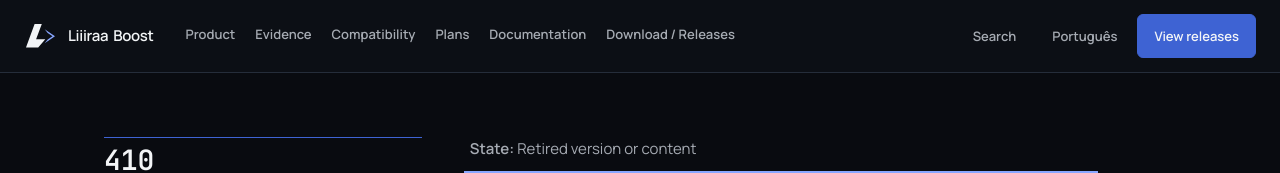
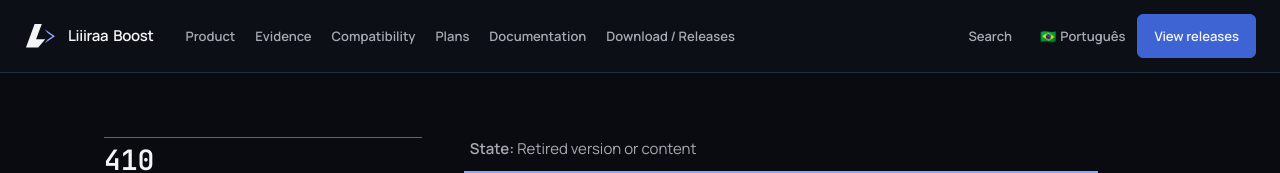
Before and after one commit to mateusoliveiradev1/LiiiraaBoostV3, a Next.js app in the folder apps/web/: page /en/gone in a window 1280 px wide. Shown: the top 173 px of the page. Built offline with nearby package versions, Linux system fonts and the light colour scheme; what @liiiraa/contracts-ts would draw is missing.

Commit message:
feat(03-49): author route-aware public shell
- project canonical task pillars with active route state

- preserve canonical paths in accessible bilingual locale switching

- collapse navigation into a native mobile disclosure below 960px

```diff
--- a/apps/web/src/app/[locale]/layout.tsx
+++ b/apps/web/src/app/[locale]/layout.tsx
@@ -11,28 +11,20 @@
 
 import {
   accountBoundaryHref,
-  localizedPublicHref,
   publicBoundaryHref,
-  publicNavigation,
   routing,
 } from '../../public-boundary';
+import { PublicNavigation, type PublicNavigationCopy } from '../../public-navigation';
 
 type PublicLocaleLayoutProps = Readonly<{
   children: ReactNode;
   params: Promise<{ locale: string }>;
 }>;
 
-type PublicCopy = Readonly<{
+type PublicCopy = PublicNavigationCopy & Readonly<{
   account: string;
   brandDescription: string;
   footerNavigation: string;
-  language: string;
-  localeName: string;
-  menu: string;
-  navigation: Readonly<Record<string, string>>;
-  primaryNavigation: string;
-  releases: string;
-  search: string;
   skip: string;
 }>;
 
@@ -40,9 +32,8 @@
   'pt-BR': Object.freeze({
     account: 'Conta',
     brandDescription: 'Otimização de jogos explicável, mensurável e reversível para Windows.',
+    current: 'página atual',
     footerNavigation: 'Navegação complementar',
-    language: 'Idioma',
-    localeName: 'English',
     menu: 'Menu',
     navigation: Object.freeze({
       'docs-index': 'Documentação',
@@ -60,9 +51,8 @@
   en: Object.freeze({
     account: 'Account',
     brandDescription: 'Explainable, measurable, reversible Windows gaming optimization.',
+    current: 'current page',
     footerNavigation: 'Supplementary navigation',
-    language: 'Language',
-    localeName: 'Português',
     menu: 'Menu',
     navigation: Object.freeze({
       'docs-index': 'Documentation',
@@ -124,22 +114,6 @@
   </a>
 );
 
-const NavigationLinks = ({
-  copy,
-  locale,
-}: {
-  readonly copy: PublicCopy;
-  readonly locale: (typeof routing.locales)[number];
-}) => (
-  <>
-    {publicNavigation.map((route) => (
-      <a href={localizedPublicHref(route, locale)} key={route.id}>
-        {copy.navigation[route.id]}
-      </a>
-    ))}
-  </>
-);
-
 export default async function PublicLocaleLayout({ children, params }: PublicLocaleLayoutProps) {
   const { locale } = await params;
 
@@ -150,7 +124,6 @@
   setRequestLocale(locale);
 
   const copy = COPY[locale];
-  const alternateLocale = locale === 'pt-BR' ? 'en' : 'pt-BR';
 
   return (
     <html data-density="comfortable" lang={locale}>
@@ -163,57 +136,7 @@
           <div className="public-header__bar">
             <Brand locale={locale} />
 
-            <nav
-              aria-label={copy.primaryNavigation}
-              className="public-navigation public-navigation--desktop"
-            >
-              <NavigationLinks copy={copy} locale={locale} />
-            </nav>
-
-            <div className="public-header__actions">
-              <a
-                aria-label={`${copy.search} · Liiiraa Boost`}
-                className="public-action public-action--quiet"
-                href={publicBoundaryHref('public-search', locale)}
-              >
-                {copy.search}
-              </a>
-              <a
-                aria-label={`${copy.language}: ${copy.localeName}`}
-                className="public-action public-action--quiet"
-                href={`/${alternateLocale}`}
-                hrefLang={alternateLocale}
-                lang={alternateLocale}
-              >
-                {copy.localeName}
-              </a>
-              <a
-                className="public-action public-action--primary"
-                href={publicBoundaryHref('releases-index', locale)}
-              >
-                {copy.releases}
-              </a>
-            </div>
-
-            <details className="public-mobile-menu">
-              <summary>{copy.menu}</summary>
-              <div className="public-mobile-menu__surface">
-                <div className="public-mobile-menu__heading">
-                  <Brand locale={locale} />
-                  <span>{copy.menu}</span>
-                </div>
-                <nav aria-label={copy.primaryNavigation} className="public-navigation">
-                  <NavigationLinks copy={copy} locale={locale} />
-                </nav>
-                <div className="public-mobile-menu__actions">
-                  <a href={publicBoundaryHref('public-search', locale)}>{copy.search}</a>
-                  <a href={`/${alternateLocale}`} hrefLang={alternateLocale} lang={alternateLocale}>
-                    {copy.localeName}
-                  </a>
-                  <a href={publicBoundaryHref('releases-index', locale)}>{copy.releases}</a>
-                </div>
-              </div>
-            </details>
+            <PublicNavigation copy={copy} locale={locale} />
           </div>
         </header>
 
--- a/apps/web/src/app/public-shell.css
+++ b/apps/web/src/app/public-shell.css
@@ -102,9 +102,16 @@
 }
 
 .public-navigation {
+  min-inline-size: 0;
+}
+
+.public-navigation ul {
   display: flex;
   align-items: center;
   gap: var(--lb-space-1);
+  margin: 0;
+  padding: 0;
+  list-style: none;
 }
 
 .public-navigation a,
@@ -124,11 +131,40 @@
   color: var(--lb-text-primary);
 }
 
+.public-navigation a[data-current='page'] {
+  color: var(--lb-text-primary);
+  box-shadow: inset 0 -2px 0 var(--lb-cobalt-signal);
+}
+
+.public-visually-hidden {
+  position: absolute;
+  inline-size: 1px;
+  block-size: 1px;
+  margin: -1px;
+  padding: 0;
+  overflow: hidden;
+  clip: rect(0 0 0 0);
+  clip-path: inset(50%);
+  white-space: nowrap;
+}
+
 .public-header__actions {
   display: flex;
   align-items: center;
   gap: var(--lb-space-1);
   margin-inline-start: auto;
+}
+
+.public-header__actions .lb-web-locale-switcher {
+  display: inline-flex;
+  gap: var(--lb-space-1);
+  align-items: center;
+  min-block-size: 44px;
+  padding-inline: var(--lb-space-2);
+  color: var(--lb-text-secondary);
+  font-size: var(--lb-text-label-size);
+  font-weight: var(--lb-weight-semibold);
+  text-decoration: none;
 }
 
 .public-action {
@@ -331,7 +367,7 @@
   .public-mobile-menu__surface {
     position: fixed;
     z-index: var(--lb-layer-modal);
-    inset: 0;
+    inset: 64px 0 0;
     display: grid;
     align-content: start;
     gap: var(--lb-space-4);
@@ -340,17 +376,7 @@
     background: var(--lb-surface-canvas);
   }
 
-  .public-mobile-menu__heading {
-    display: flex;
-    align-items: center;
-    justify-content: space-between;
-    min-block-size: 48px;
-    padding-block-end: var(--lb-space-3);
-    border-block-end: 1px solid var(--lb-line-subtle);
-    color: var(--lb-text-tertiary);
-  }
-
-  .public-mobile-menu .public-navigation {
+  .public-mobile-menu .public-navigation ul {
     display: grid;
     align-items: stretch;
   }
@@ -367,6 +393,12 @@
   .public-mobile-menu__actions {
     display: grid;
     gap: var(--lb-space-1);
+  }
+
+  .public-mobile-menu__actions .lb-web-locale-switcher {
+    display: flex;
+    gap: var(--lb-space-1);
+    align-items: center;
   }
 
   .public-mobile-menu__actions a:last-child {
@@ -429,7 +461,8 @@
   }
 
   .public-action--primary,
-  .public-mobile-menu__actions a:last-child {
+  .public-mobile-menu__actions a:last-child,
+  .public-navigation a[data-current='page'] {
     border-color: ButtonText;
     color: ButtonText;
     background: ButtonFace;
--- /dev/null
+++ b/apps/web/src/public-navigation.tsx
@@ -0,0 +1,164 @@
+'use client';
+
+import { resolveLocalizedCurrentRoute, matchWebRoute, type WebLocale } from '@liiiraa/web-core';
+import { LocaleSwitcher } from '@liiiraa/web-features';
+import { usePathname } from 'next/navigation';
+
+import { localizedPublicHref, publicBoundaryHref, publicNavigation } from './public-boundary';
+
+export type PublicPillarId = (typeof publicNavigation)[number]['id'];
+
+export type PublicNavigationCopy = Readonly<{
+  current: string;
+  menu: string;
+  navigation: Readonly<Record<PublicPillarId, string>>;
+  primaryNavigation: string;
+  releases: string;
+  search: string;
+}>;
+
+type PublicNavigationItem = Readonly<{
+  current: boolean;
+  href: string;
+  id: PublicPillarId;
+}>;
+
+export type PublicNavigationState = Readonly<{
+  activeId?: PublicPillarId;
+  items: readonly PublicNavigationItem[];
+  localeAccessibleName: string;
+  localeFlag: '🇧🇷' | '🇺🇸';
+  localeHref: string;
+  localeLabel: 'English' | 'Português';
+  mobileItems: readonly PublicNavigationItem[];
+  targetLocale: WebLocale;
+}>;
+
+const TASK_PILLARS = new Set<string>(publicNavigation.map(({ id }) => id));
+
+const projectActivePillar = (routeId: string): PublicPillarId | undefined => {
+  if (routeId.startsWith('docs-')) {
+    return 'docs-index';
+  }
+  if (routeId.startsWith('releases-')) {
+    return 'releases-index';
+  }
+  return TASK_PILLARS.has(routeId) ? (routeId as PublicPillarId) : undefined;
+};
+
+export const getPublicNavigationState = (
+  pathname: string,
+  sourceLocale: WebLocale,
+): PublicNavigationState => {
+  const targetLocale: WebLocale = sourceLocale === 'pt-BR' ? 'en' : 'pt-BR';
+  const match = matchWebRoute({ pathname, securityBoundary: 'public-origin' });
+  const activeId = match.ok ? projectActivePillar(match.value.route.id) : undefined;
+  const localized = resolveLocalizedCurrentRoute({
+    pathname,
+    securityBoundary: 'public-origin',
+    targetLocale,
+  });
+  const localeLabel = targetLocale === 'pt-BR' ? 'Português' : 'English';
+  const localeFlag = targetLocale === 'pt-BR' ? '🇧🇷' : '🇺🇸';
+  const items = publicNavigation.map((route) => ({
+    current: route.id === activeId,
+    href: localizedPublicHref(route, sourceLocale),
+    id: route.id,
+  }));
+
+  return {
+    ...(activeId === undefined ? {} : { activeId }),
+    items,
+    localeAccessibleName:
+      sourceLocale === 'pt-BR'
+        ? `Mudar idioma para ${localeLabel}`
+        : `Switch language to ${localeLabel}`,
+    localeFlag,
+    localeHref: localized.ok
+      ? localized.value
+      : publicBoundaryHref('public-home', targetLocale),
+    localeLabel,
+    mobileItems: items.map((item) => ({ ...item })),
+    targetLocale,
+  };
+};
+
+const NavigationLinks = ({
+  copy,
+  items,
+}: Readonly<{
+  copy: PublicNavigationCopy;
+  items: readonly PublicNavigationItem[];
+}>) => (
+  <ul>
+    {items.map((item) => (
+      <li key={item.id}>
+        <a
+          aria-current={item.current ? 'page' : undefined}
+          data-current={item.current ? 'page' : undefined}
+          href={item.href}
+        >
+          {copy.navigation[item.id]}
+          {item.current ? <span className="public-visually-hidden"> ({copy.current})</span> : null}
+        </a>
+      </li>
+    ))}
+  </ul>
+);
+
+export const PublicNavigation = ({
+  copy,
+  locale,
+}: Readonly<{ copy: PublicNavigationCopy; locale: WebLocale }>) => {
+  const pathname = usePathname() ?? publicBoundaryHref('public-home', locale);
+  const state = getPublicNavigationState(pathname, locale);
+  const localeControl = (
+    <LocaleSwitcher
+      href={state.localeHref}
+      sourceLocale={locale}
+      targetLocale={state.targetLocale}
+    />
+  );
+
+  return (
+    <>
+      <nav
+        aria-label={copy.primaryNavigation}
+        className="public-navigation public-navigation--desktop"
+      >
+        <NavigationLinks copy={copy} items={state.items} />
+      </nav>
+
+      <div className="public-header__actions">
+        <a
+          aria-label={`${copy.search} · Liiiraa Boost`}
+          className="public-action public-action--quiet"
+          href={publicBoundaryHref('public-search', locale)}
+        >
+          {copy.search}
+        </a>
+        {localeControl}
+        <a
+          className="public-action public-action--primary"
+          href={publicBoundaryHref('releases-index', locale)}
+        >
+          {copy.releases}
+        </a>
+      </div>
+
+      <details className="public-mobile-menu">
+        <summary>{copy.menu}</summary>
+        <div className="public-mobile-menu__surface">
+          <nav aria-label={copy.primaryNavigation} className="public-navigation">
+            <NavigationLinks copy={copy} items={state.mobileItems} />
+          </nav>
+          <div className="public-mobile-menu__actions">
+            <a href={publicBoundaryHref('public-search', locale)}>{copy.search}</a>
+            {localeControl}
+            <a href={publicBoundaryHref('releases-index', locale)}>{copy.releases}</a>
+          </div>
+        </div>
+      </details>
+    </>
+  );
+};
```
